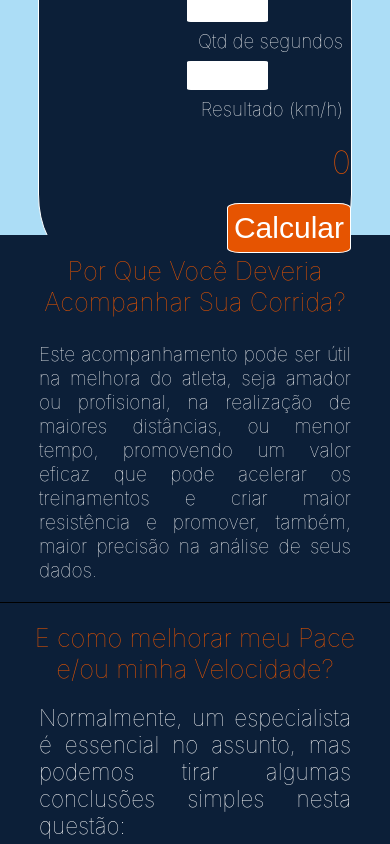
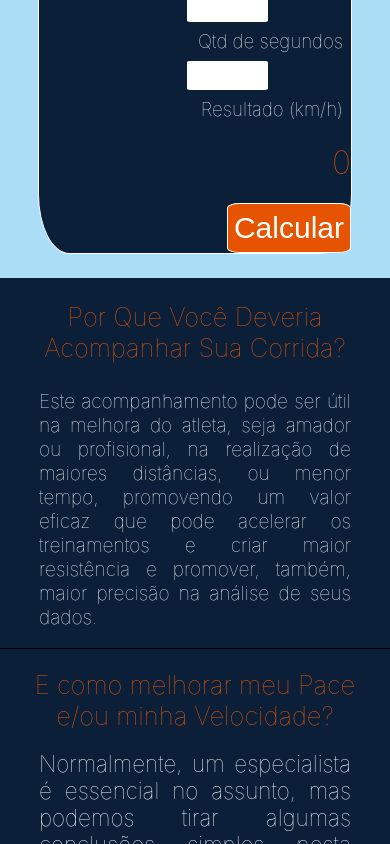
Before and after one commit to sergioneto12/Pace_Calculator, a React (Create React App) app: page / in a window 390 px wide. Shown: the part 1156-2000 px from the top of the page. Built offline with nearby package versions, Linux system fonts and the light colour scheme.

Commit message:
minor fixes

```diff
--- a/src/App.css
+++ b/src/App.css
@@ -126,14 +126,15 @@
     text-align: center;
     width: 100%;
     margin-top: 8%;
+    padding-bottom: 6%;
 
   }
 
   .text {
     background-color: #0c1f38;
     text-align: center;
-    margin-top: -5%;
-    padding-top: .1%;
+    padding-top: 1%;
+
   }
 
   .paragraph {
@@ -143,7 +144,6 @@
   }
 
   .paragraph h1 {
-
     color: #e65401;
     font-size: 160%;
     margin-top: 5%;
```
